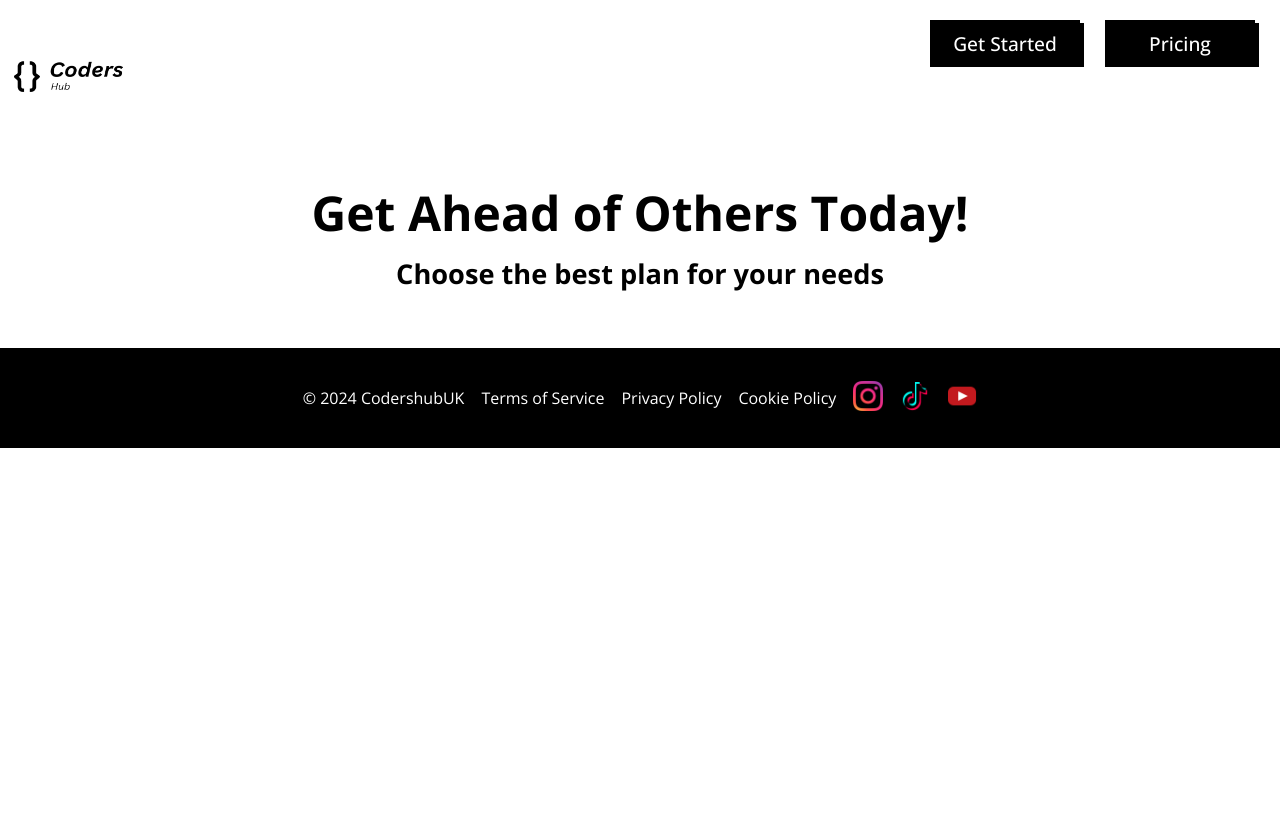
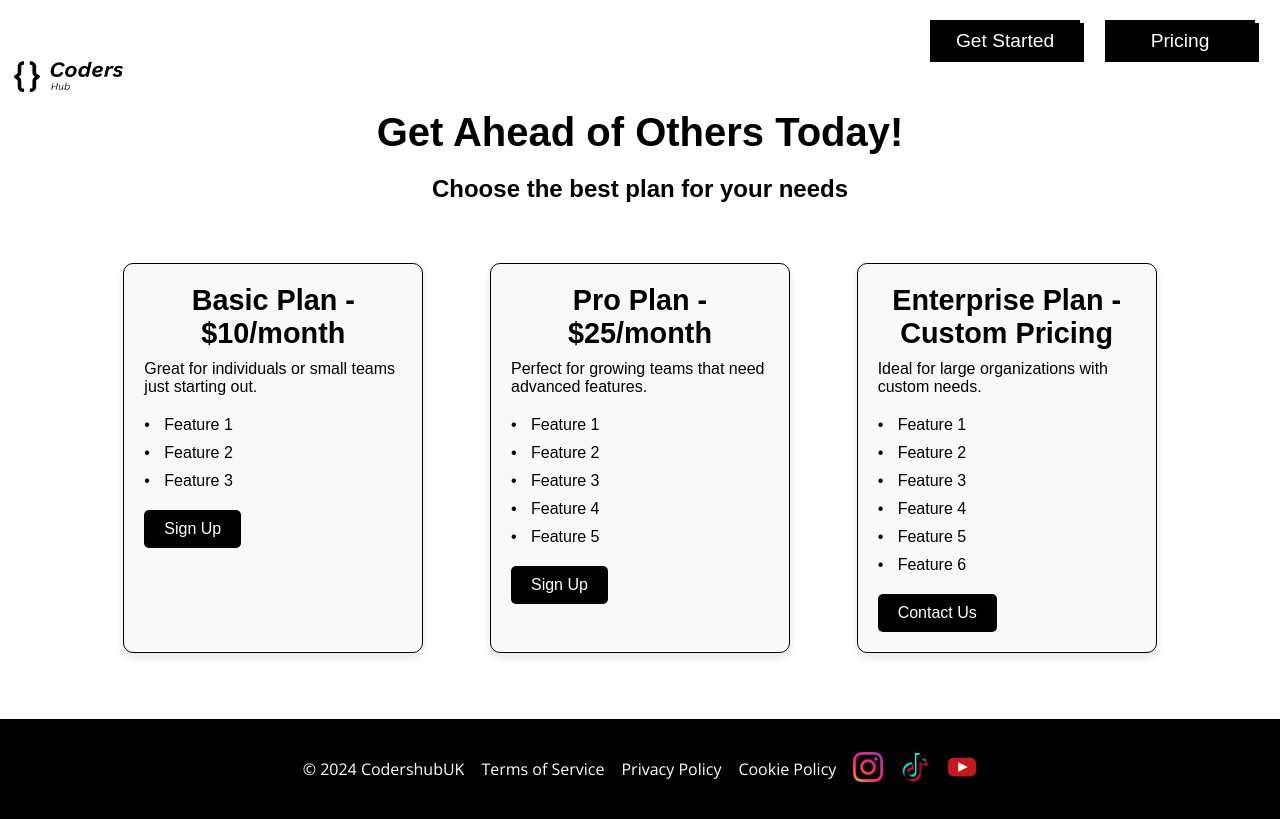
Before and after one commit to Pythonwithsean/CodershubUk, a React (Vite) app in the folder CodershubApp/: page /pricing in a window 1280 px wide. Built offline with nearby package versions, Linux system fonts and the light colour scheme.

Commit message:
Added Pricing Components

```diff
--- a/CodershubApp/src/App.css
+++ b/CodershubApp/src/App.css
@@ -260,6 +260,92 @@ footer{
 
 }
 
+/* Styles for Pricing Page  */
+.container {
+  background-color: #fff;
+  color: #000;
+  font-family: Arial, sans-serif;
+}
+
+h1 {
+  text-align: center;
+  font-size: 2.5em;
+  margin-bottom: 20px;
+}
+
+h3 {
+  text-align: center;
+  font-size: 1.5em;
+  margin-bottom: 40px;
+}
+
+.pricing-page {
+  display: flex;
+  justify-content: space-around;
+  flex-wrap: wrap;
+  gap: 20px;
+  padding: 20px;
+}
+
+.pricing-option {
+  background-color: #f9f9f9;
+  border: 1px solid #000;
+  border-radius: 10px;
+  padding: 20px;
+  width: 300px;
+  box-shadow: 0 4px 8px rgba(0, 0, 0, 0.1);
+  transition: transform 0.3s, box-shadow 0.3s;
+}
+
+.pricing-option:hover {
+  transform: translateY(-10px);
+  box-shadow: 0 8px 16px rgba(0, 0, 0, 0.2);
+}
+
+.pricing-option h2 {
+  font-size: 1.8em;
+  margin-bottom: 10px;
+}
+
+.pricing-option p {
+  font-size: 1em;
+  margin-bottom: 20px;
+}
+
+.pricing-option ul {
+  list-style: none;
+  padding: 0;
+  margin-bottom: 20px;
+}
+
+.pricing-option ul li {
+  margin-bottom: 10px;
+  padding-left: 20px;
+  position: relative;
+}
+
+.pricing-option ul li::before {
+  content: "•";
+  color: #000;
+  position: absolute;
+  left: 0;
+}
+
+button {
+  background-color: #000;
+  color: #fff;
+  border: none;
+  border-radius: 5px;
+  padding: 10px 20px;
+  font-size: 1em;
+  cursor: pointer;
+  transition: background-color 0.3s;
+}
+
+button:hover {
+  background-color: #333;
+}
+
 /* Media Query for Tablets */
 @media screen and (max-width: 900px){
 
--- a/CodershubApp/src/components/Dashboard.tsx
+++ b/CodershubApp/src/components/Dashboard.tsx
@@ -1,3 +1,4 @@
 export default function Dashboard(){
-	return  <h1></h1>
+	return
+
 }
--- a/CodershubApp/src/components/Login.tsx
+++ b/CodershubApp/src/components/Login.tsx
@@ -8,9 +8,11 @@ const PROJECT_TOKEN = "eyJhbGciOiJIUzI1NiIsInR5cCI6IkpXVCJ9.eyJpc3MiOiJzdXBhYmFz
 const supabase = createClient(PROJECT_URL, PROJECT_TOKEN)
 
 function logout(): void {
+  supabase.auth.signOut()
   localStorage.removeItem("sb-talvpjiamafodpwvpkqz-auth-token")
   location.href = "/"
 }
+
 // Function That Gets usersName without @
 function getUserNameFromEmail(email: string | undefined): string{
   if( typeof email === "undefined"){
@@ -81,8 +83,10 @@ export default function Login({ children }: loginProps) {
       </div>)
   }
   else {
-    return (<>
-    <h1>Welcome {getUserNameFromEmail(session.user.email)}</h1>
+    return (
+    <>
+    <h3>Welcome {getUserNameFromEmail(session.user.email)}</h3>
+    <br />
       {children}
       <button onClick={logout}>LogOut</button>
     </>)
--- a/CodershubApp/src/components/Pricing.tsx
+++ b/CodershubApp/src/components/Pricing.tsx
@@ -1,18 +1,53 @@
 import { Container, Box } from "@mui/material";
-import "../App.css"
+import "../App.css";
 import Navbar from "./Navbar";
+
 export default function Pricing() {
-	return <Container className="container">
+    return (
+        <Container className="container">
             <Navbar/>
-	<br />
-	<br />
-	<br />
             <br />
             <Box component="section" sx={{ p: 2 }}>
                 <h1>Get Ahead of Others Today!</h1>
                 <h3>Choose the best plan for your needs</h3>
-	<div>
+                <div className="pricing-page">
+                    <div className="pricing-option" id="option1">
+                        <h2>Basic Plan - $10/month</h2>
+                        <p>Great for individuals or small teams just starting out.</p>
+                        <ul>
+                            <li>Feature 1</li>
+                            <li>Feature 2</li>
+                            <li>Feature 3</li>
+                        </ul>
+                        <button>Sign Up</button>
+                    </div>
+                    <div className="pricing-option" id="option2">
+                        <h2>Pro Plan - $25/month</h2>
+                        <p>Perfect for growing teams that need advanced features.</p>
+                        <ul>
+                            <li>Feature 1</li>
+                            <li>Feature 2</li>
+                            <li>Feature 3</li>
+                            <li>Feature 4</li>
+                            <li>Feature 5</li>
+                        </ul>
+                        <button>Sign Up</button>
+                    </div>
+                    <div className="pricing-option" id="option3">
+                        <h2>Enterprise Plan - Custom Pricing</h2>
+                        <p>Ideal for large organizations with custom needs.</p>
+                        <ul>
+                            <li>Feature 1</li>
+                            <li>Feature 2</li>
+                            <li>Feature 3</li>
+                            <li>Feature 4</li>
+                            <li>Feature 5</li>
+                            <li>Feature 6</li>
+                        </ul>
+                        <button>Contact Us</button>
+                    </div>
                 </div>
             </Box>
         </Container>
+    );
 }
```
Lines whose indentation alone changed are shown as unchanged.
